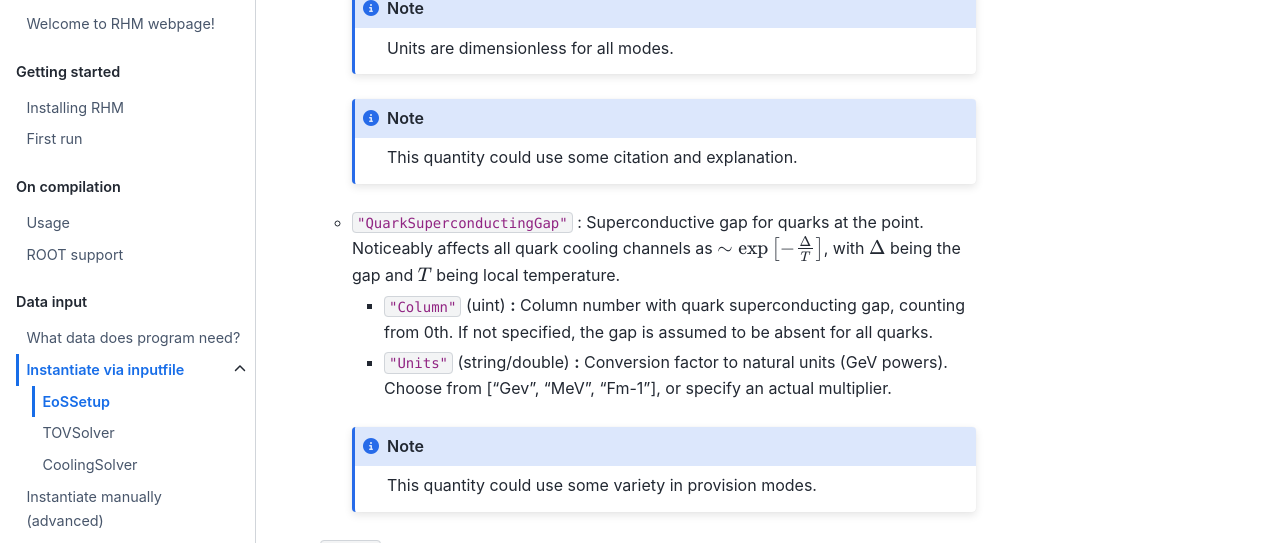
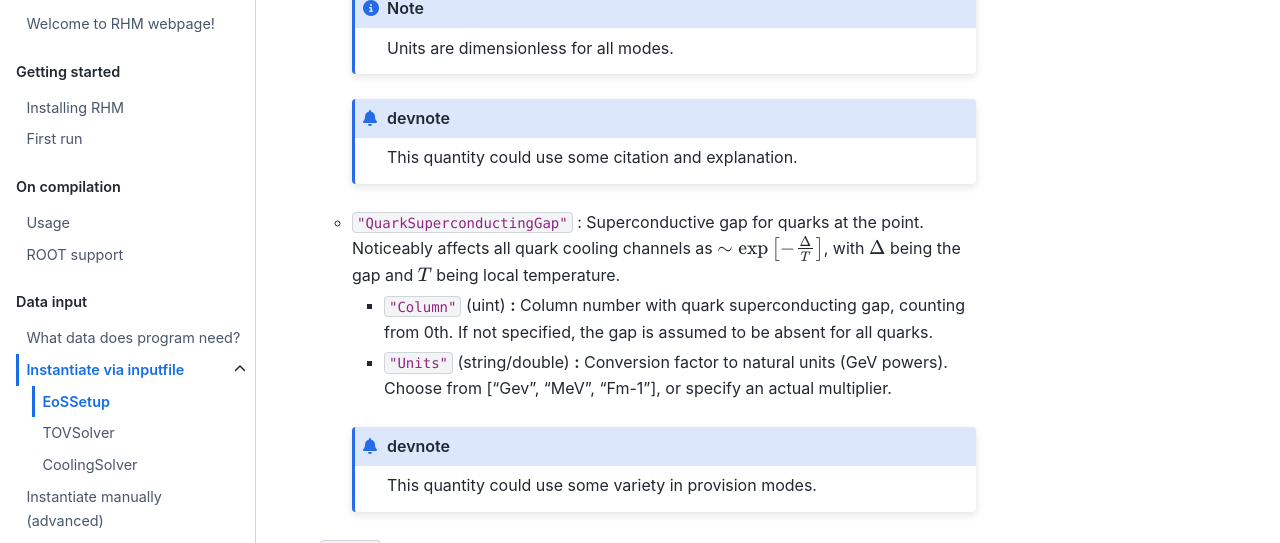
Before and after one commit to Silence2107/Rotochemical-heating-manager, a Jupyter Book: the page built from docs/data_input/inputfile_structure/eos_setup.md, in a window 1280 px wide and 900 px high, scrolled down 3607 px. Shown: the part 152-695 px from the top of the window. Built offline with Jupyter Book 1.0.4 settings and Sphinx 7.4.7 and the Sphinx Book theme 1.1.4, drawn with Linux system fonts in a browser that asks for light colours; cross-references to code outside the pages are shown as plain code.

Commit message:
Update docs

````diff
--- a/docs/data_input/inputfile_structure/eos_setup.md
+++ b/docs/data_input/inputfile_structure/eos_setup.md
@@ -64,13 +64,13 @@ In order to refer to an example, see <span style="color:blue">_presupplied/Input
         ```{note}
         Units are dimensionless for all modes.
         ```
-        ```{note}
+        ```{admonition} devnote
         This quantity could use some citation and explanation.
         ```
     - `"QuarkSuperconductingGap"` : Superconductive gap for quarks at the point. Noticeably affects all quark cooling channels as $\sim \exp{\left[-\frac{\Delta}{T}\right]}$, with $\Delta$ being the gap and $T$ being local temperature.
         - `"Column"` (uint) **:** Column number with quark superconducting gap, counting from 0th. If not specified, the gap is assumed to be absent for all quarks.
         - `"Units"` (string/double) **:** Conversion factor to natural units (GeV powers). Choose from ["Gev", "MeV", "Fm-1"], or specify an actual multiplier.
-        ```{note}
+        ```{admonition} devnote
         This quantity could use some variety in provision modes.
         ```
 - `"Misc"` : Miscellaneous EoS settings, unfit under entries above.
````
Also changed, not shown: docs/data_input/inputfile_structure/cooling_solver.md (+1 -1 lines), docs/data_input/inputfile_structure/tov_solver.md (+1 -1 lines).
